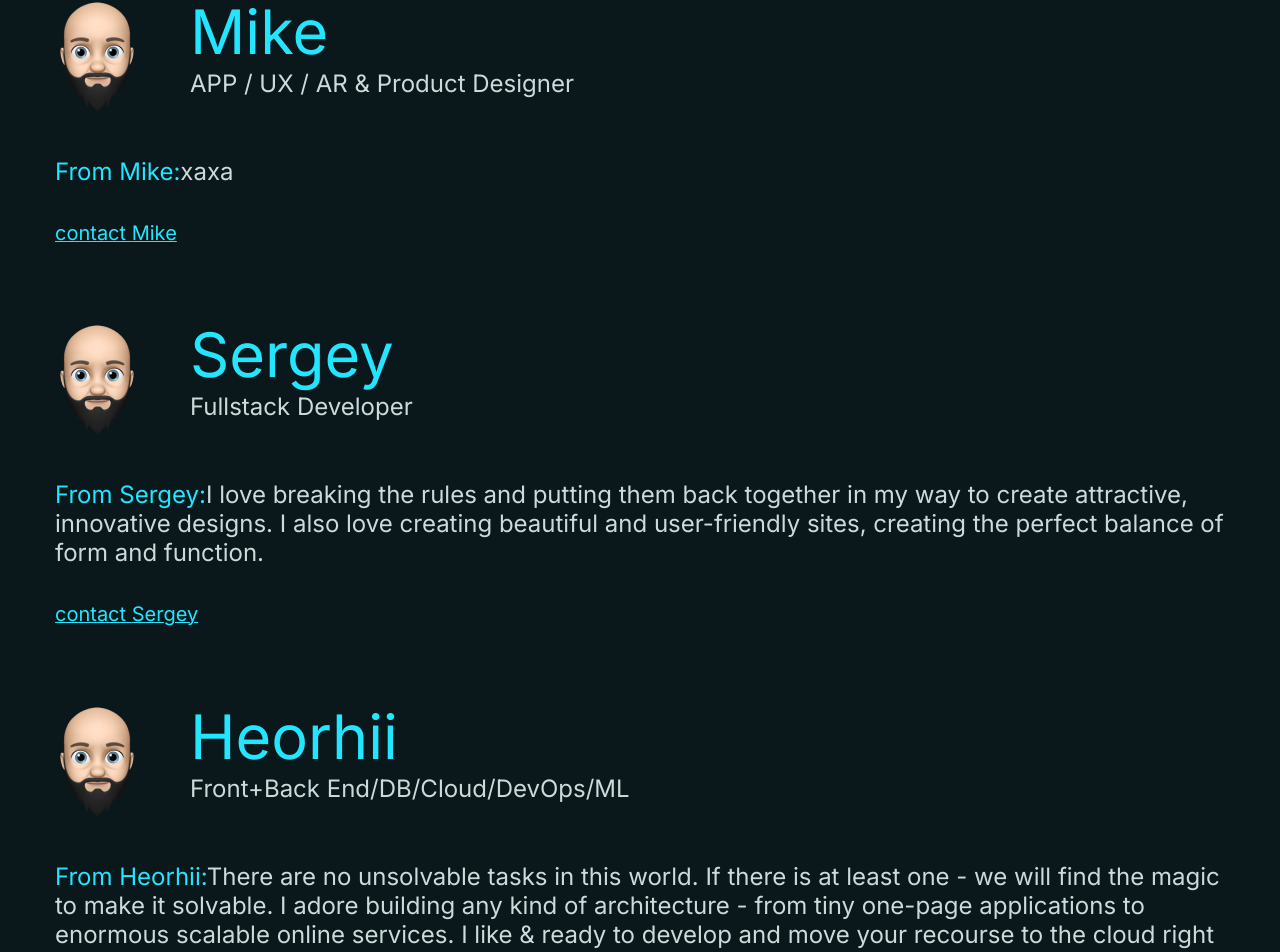
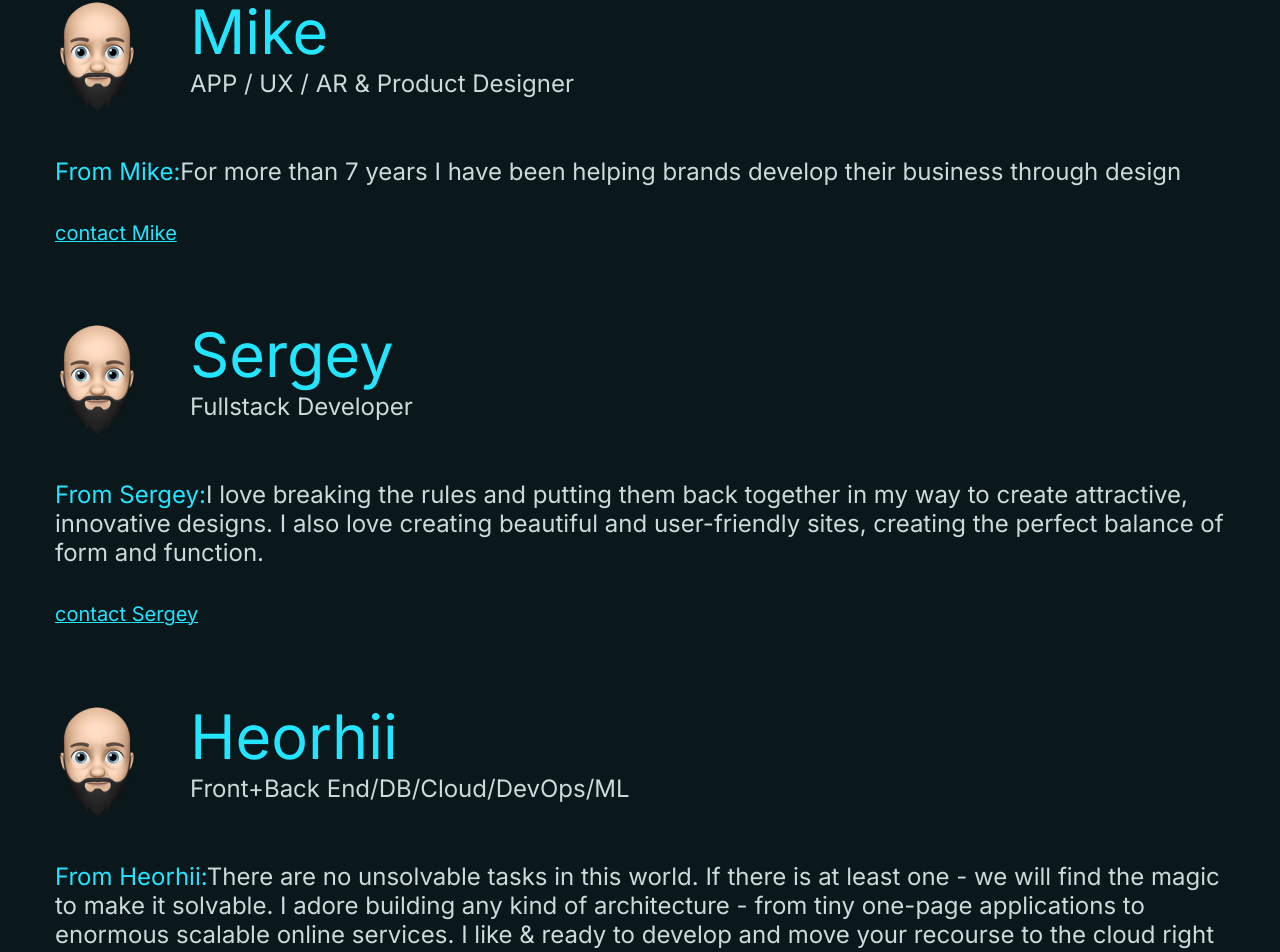
Before and after one commit to MajesticBay/majestic-bay, a React (Create React App) app: page / in a window 1280 px wide. Shown: the part 2855-3807 px from the top of the page. Built offline with nearby package versions, Linux system fonts and the light colour scheme.

Commit message:
Update some info for Mike.

```diff
--- a/src/components/OurTeam.js
+++ b/src/components/OurTeam.js
@@ -6,8 +6,8 @@ export const OurTeam = () => {
         {
             name: "Mike",
             position: "APP / UX / AR & Product Designer",
-            about: "хаха",
-            quoteAbout: "хохо",
+            about: "For more than 7 years I have been helping brands develop their business through design",
+            quoteAbout: "Mike — is the best designer on both sides of the ocean (smiley face)",
             img: mike
         },
         {
--- a/src/components/TeamMember.js
+++ b/src/components/TeamMember.js
@@ -32,8 +32,10 @@ export const TeamMember = ({person}) => {
             {/* <p className="member__about"><span className="green">From Mike:</span>{'\u00A0'}For more than 7 years I have been helping brands develop their business through design.{'\u00A0'}<span className="italic">Visual support of the brand — my task.</span>{'\u00A0'}I like to work on projects from the start and use all my experience to do the job perfectly.</p> */}
             <About aboutText={aboutText} onMouseEnter={() => setAboutText(!aboutText)}>
                 <span className="green">From {person.name}:</span>
+                {/* //////////////////////////////////////// */}
                 {/* {'\u00A0'}For more than 7 years I have been helping brands develop their business through design.{'\u00A0'}<span className="italic">Visual support of the brand — my task.</span>
                 {'\u00A0'}I like to work on projects from the start and use all my experience to do the job perfectly. */}
+                {/* //////////////////////////////////////// */}
                 {person.about}
             </About>
             {/* <p className="member__quote-about">Mike — is the best designer on both sides of the ocean :)</p> */}
```
